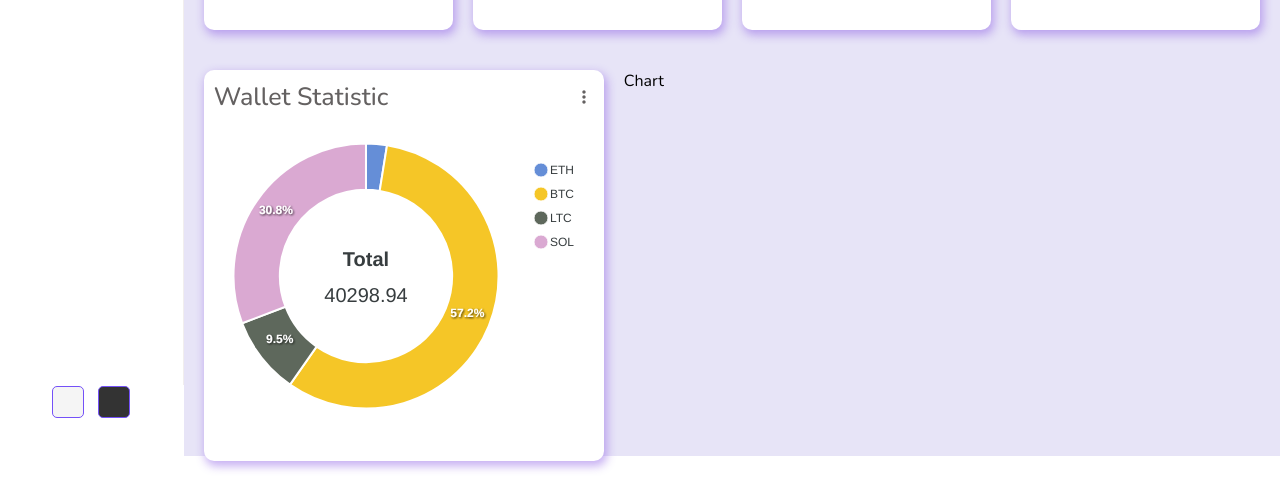
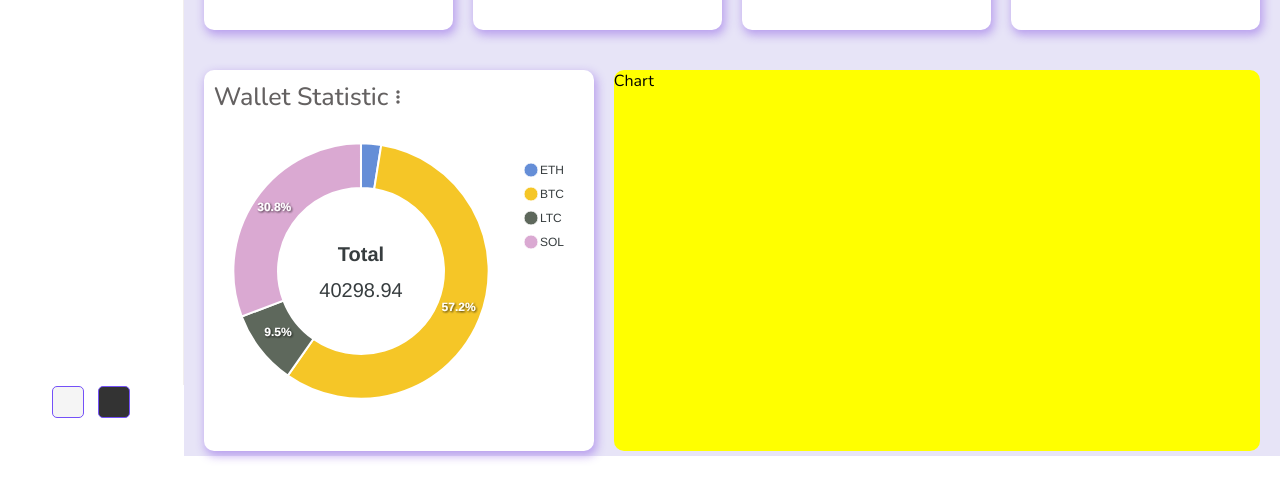
Before and after one commit to Bitummit/CryptoDashboard, a React (Vite) app: page / in a window 1280 px wide. Shown: the part 415-893 px from the top of the page. Built offline with nearby package versions, Linux system fonts and the light colour scheme.

Commit message:
fix flex chart

```diff
--- a/src/components/chart/chart.scss
+++ b/src/components/chart/chart.scss
@@ -1,3 +1,5 @@
 .chart {
-    flex: 3;
+  flex: 4;
+  border-radius: 10px;
+  background-color: yellow;
 }
--- a/src/components/featured/Featured.jsx
+++ b/src/components/featured/Featured.jsx
@@ -43,14 +43,13 @@ export default function Featured() {
         <h1 className="title">Wallet Statistic</h1>
         <MoreVertIcon fontSize="small" />
       </div>
-      {/* <div className="total">Total: ${total}</div> */}
       <div className="bottom">
         <div className="featuredChart">
           <ReactApexChart
             options={data.options}
             series={data.series}
             type="donut"
-            width={380}
+            width={370}
           />
         </div>
       </div>
--- a/src/components/featured/featured.scss
+++ b/src/components/featured/featured.scss
@@ -9,15 +9,14 @@
   .top {
     display: flex;
     align-items: center;
-    justify-content: space-between;
+    // justify-content: space-between;
     color: rgb(100, 97, 97);
 
     .title {
-        font-size: 25px;
-        font-weight: 500;
+      font-size: 25px;
+      font-weight: 500;
     }
-
- }
+  }
 
   .bottom {
     margin-top: 20px;
```
